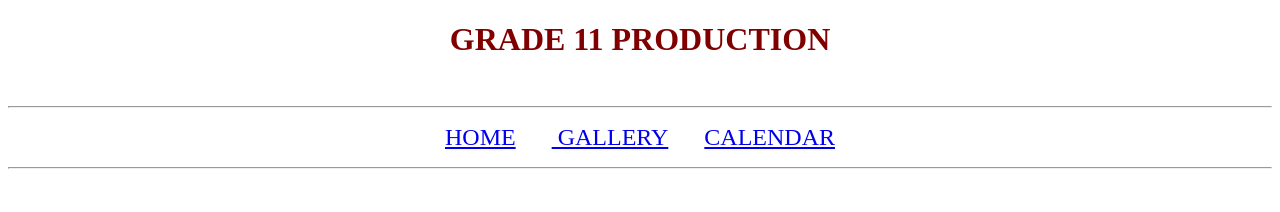
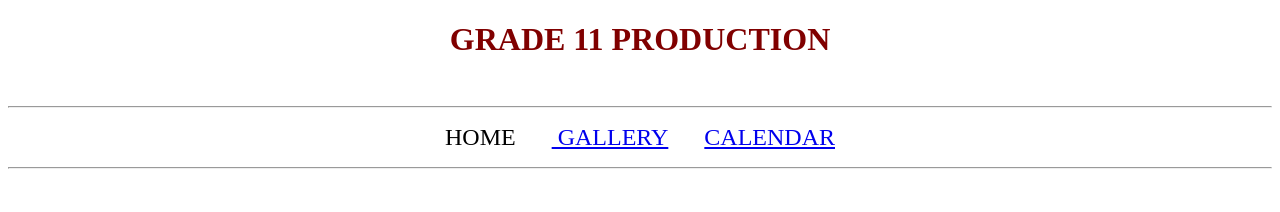
Before and after one commit to caubecolline-spec/final-na-talaga, a plain HTML site: page bagona1.html in a window 1280 px wide. Shown: the top 212 px of the page. Drawn offline with Linux system fonts and the light colour scheme.

Commit message:
Update bagona1.html

```diff
--- a/bagona1.html
+++ b/bagona1.html
@@ -11,7 +11,7 @@
   </h1></center><br>
   <hr>
         <p><center>
-    <font face = chiller size = "5"><a href="http://kDuGPqn60JEpQk5:rZWD9xqUzjiixXI@localhost:22135/storage/emulated/0/iiyaknako%20(1)/bagona1.html">HOME</a></font>&nbsp&nbsp&nbsp&nbsp&nbsp&nbsp&nbsp&nbsp&nbsp<font face = chiller size = "5"><a href="http://kDuGPqn60JEpQk5:rZWD9xqUzjiixXI@localhost:22135/storage/emulated/0/iiyaknako%20(1)/bagona3.html"> GALLERY</a></font>&nbsp&nbsp&nbsp&nbsp&nbsp&nbsp&nbsp&nbsp&nbsp<font face = chiller size = "5"><a href="http://kDuGPqn60JEpQk5:rZWD9xqUzjiixXI@localhost:22135/storage/emulated/0/iiyaknako%20(1)/bagona2.html">CALENDAR</a></font>
+    <font face = chiller size = "5">HOME</font>&nbsp&nbsp&nbsp&nbsp&nbsp&nbsp&nbsp&nbsp&nbsp<font face = chiller size = "5"><a href="bagona3.html"> GALLERY</a></font>&nbsp&nbsp&nbsp&nbsp&nbsp&nbsp&nbsp&nbsp&nbsp<font face = chiller size = "5"><a href="bagona2.html">CALENDAR</a></font>
   </center>
   </p>
   <hr><br><br>
```
